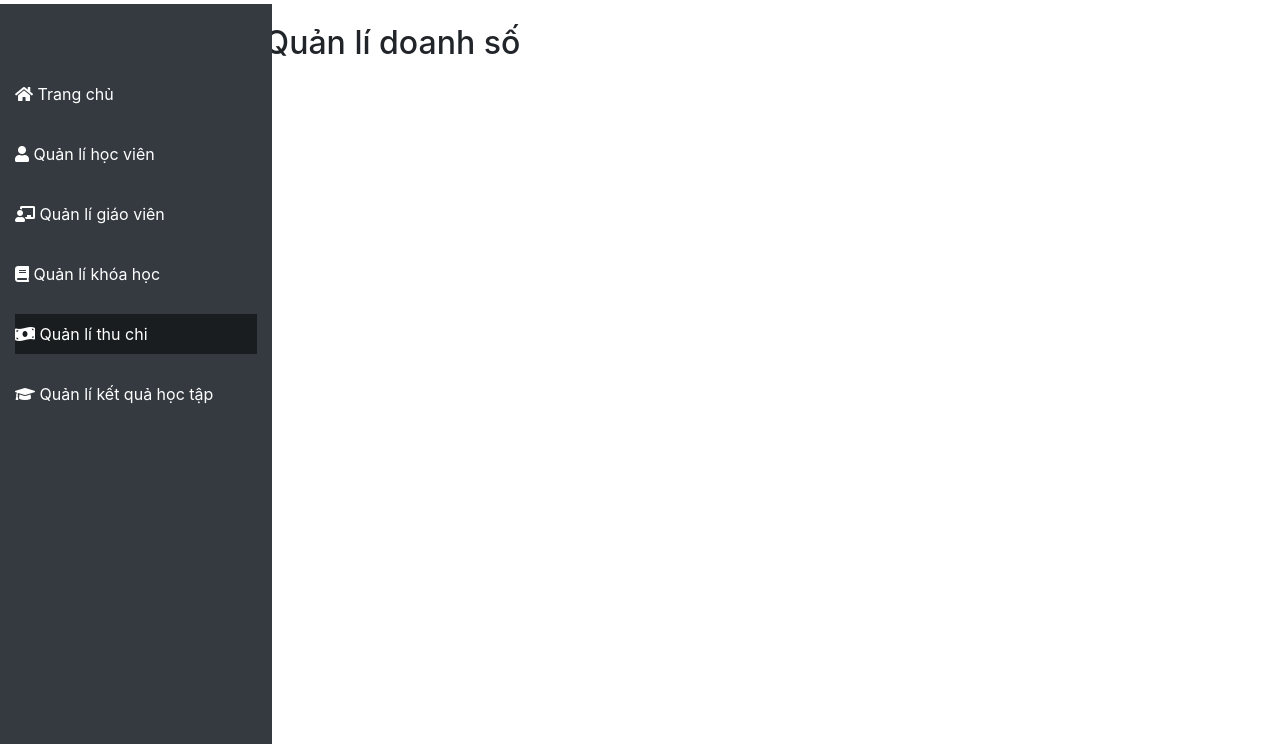
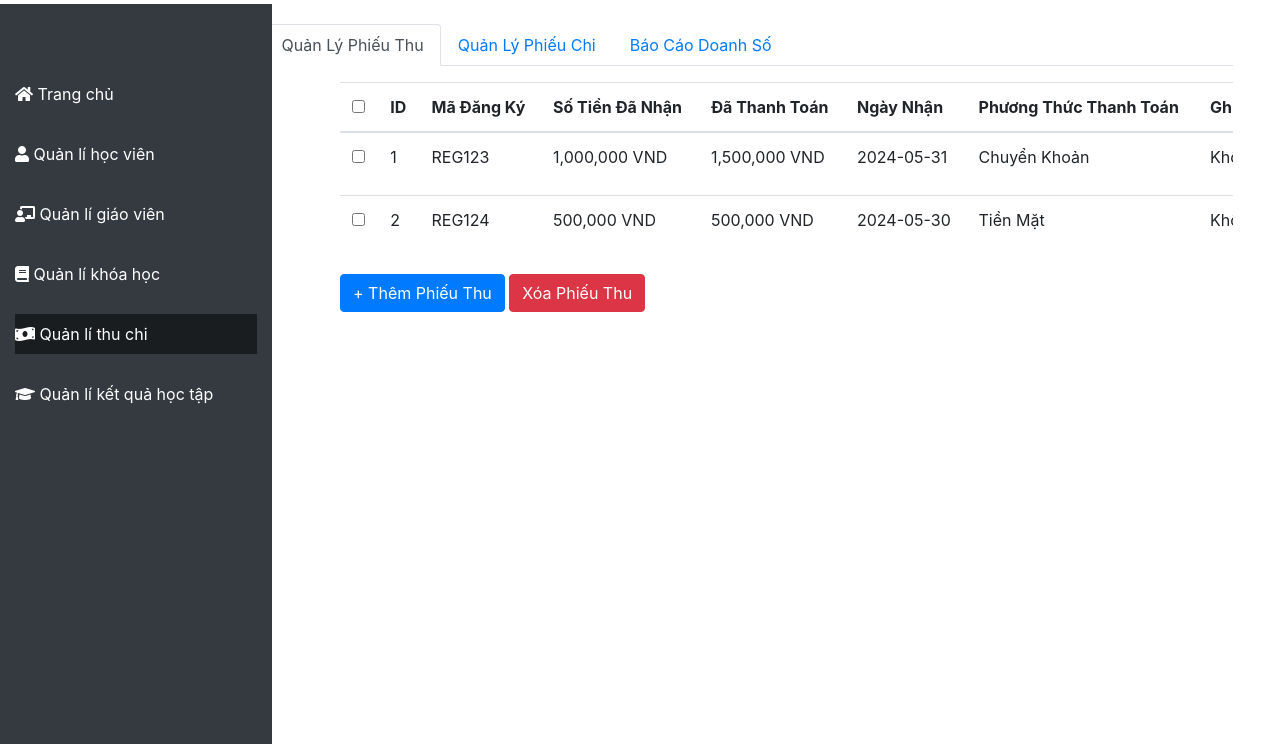
Before and after one commit to NguyenTungSk2004/QuanliTrungTamTA, a PHP site: page /QuanLiTrungTamTA/payment in a window 1280 px wide. Shown: the part 56-800 px from the top of the page. Run offline with PHP 8.4, Linux system fonts and the light colour scheme; the visitor is signed in with stand-in values (Sample User, id 1); some libraries are stand-ins or nearby versions.

Commit message:
update giao diện trang quản lí thu chi

```diff
--- a/app/Controller/PaymentController.php
+++ b/app/Controller/PaymentController.php
@@ -4,5 +4,39 @@ class PaymentController{
     public function index(){
         include './app/View/Payment/payment.php';
     }
+    public function show($param){
+        $data = $this->dataReport();
+        $result = $data[0];
+        $averageIncome = $data[1];
+        $Income = $data[2];
+
+        include './app/View/Payment/' .$param;
+    }
+
+    public function dataReport(){
+        // Dữ liệu minh họa (thống kê thu chi theo tháng)
+        $revenues = [5000000, 6000000, 5500000, 7000000, 8000000, 7500000]; // Doanh thu theo tháng
+        $expenses = [2000000, 2500000, 3000000, 3500000, 4000000, 4500000]; // Chi phí theo tháng
+        $Income = [];
+        for($i = 0; $i < count($revenues); $i++){
+            $Income[$i] = $revenues[$i] - $expenses[$i];
+        }
+
+        // Tính tổng doanh thu và tổng chi phí
+        $totalRevenue = array_sum($revenues);
+        $totalExpense = array_sum($expenses);
+
+        // Tính trung bình thu nhập hàng tháng
+        $averageIncome = ($totalRevenue - $totalExpense) / count($revenues);
+
+        // Xác định lời, lãi, lỗ
+        if ($averageIncome > 0) {
+            $result = "Lời";
+        } else {
+            $result = "Lỗ";
+        }
+
+        return [$result, $averageIncome, $Income];
+    }
 }
 ?>
--- /dev/null
+++ b/app/View/Payment/expenses.php
@@ -0,0 +1,54 @@
+<!DOCTYPE html>
+<html lang="en">
+<head>
+    <meta charset="UTF-8">
+    <meta name="viewport" content="width=device-width, initial-scale=1.0">
+    <title>Quản Lý Phiếu Thu</title>
+    <link rel="stylesheet" href="https://maxcdn.bootstrapcdn.com/bootstrap/4.5.2/css/bootstrap.min.css">
+    <script src="https://code.jquery.com/jquery-3.5.1.min.js"></script>
+</head>
+<body>
+    <div class="container mt-3">
+        <form method="post" action="" style="width: 67rem; margin-left: -4rem;">
+            <input type="hidden" name="delete_receipts" value="1">
+            <table class="table table-inverse">
+                <thead>
+                    <tr>
+                        <th><input type="checkbox" id="select_all"></th>
+                        <th>ID</th>
+                        <th>Mô Tả</th>
+                        <th>Số Tiền Chi</th>
+                        <th>Ngày Chi</th>
+                        <th>Phương Thức Chi</th>
+                        <th>Ghi Chú</th>
+                        <th>Hành Động</th>
+                    </tr>
+                </thead>
+                <tbody>
+                    <tr>
+                        <td><input type="checkbox" name="receipt_ids[]"></td>
+                        <td>1</td>
+                        <td>Thanh toán cho giáo viên</td>
+                        <td>1,000,000 VND</td>
+                        <td>2024-05-31</td>
+                        <td>Chuyển khoản</td>
+                        <td>Không có</td>
+                        <td><a href="view_expense.php?id=1" class="btn btn-info">Chi Tiết</a></td>
+                    </tr>
+                </tbody>
+            </table>
+            <button type="button" class="btn btn-primary">+ Thêm Phiếu chi</button>
+            <button type="submit" class="btn btn-danger">Xóa Phiếu chi</button>
+        </form>
+    </div>
+
+    <script>
+        // JavaScript for Select All Checkbox functionality
+        $(document).ready(function(){
+            $('#select_all').click(function(){
+                $('input[name="receipt_ids[]"]').prop('checked', this.checked);
+            });
+        });
+    </script>
+</body>
+</html>
--- a/app/View/Payment/payment.php
+++ b/app/View/Payment/payment.php
@@ -3,7 +3,7 @@
 <head>
   <meta charset="UTF-8">
   <meta name="viewport" content="width=device-width, initial-scale=1.0">
-  <title>Quản lí doanh số</title>
+  <title>Quản lí thu chi</title>
   <link rel="stylesheet" href="https://cdnjs.cloudflare.com/ajax/libs/font-awesome/5.15.4/css/all.min.css">
   <link rel="stylesheet" href="https://maxcdn.bootstrapcdn.com/bootstrap/4.5.2/css/bootstrap.min.css">
 </head>
@@ -15,7 +15,28 @@
 <!-- Main Content Section -->
 <div class="main-content">
     <div class="container mt-5">
-    <h2>Quản lí doanh số</h2>
+    <ul class="nav nav-tabs" id="myTab" role="tablist">
+            <li class="nav-item">
+                <a class="nav-link active" id="receipt-tab" data-toggle="tab" href="#receipt" role="tab" aria-controls="receipt" aria-selected="true">Quản Lý Phiếu Thu</a>
+            </li>
+            <li class="nav-item">
+                <a class="nav-link" id="expense-tab" data-toggle="tab" href="#expense" role="tab" aria-controls="expense" aria-selected="false">Quản Lý Phiếu Chi</a>
+            </li>
+            <li class="nav-item">
+                <a class="nav-link" id="report-tab" data-toggle="tab" href="#report" role="tab" aria-controls="report" aria-selected="false">Báo Cáo Doanh Số</a>
+            </li>
+        </ul>
+        <div class="tab-content" id="myTabContent">
+            <div class="tab-pane fade show active" id="receipt" role="tabpanel" aria-labelledby="receipt-tab">
+                <iframe src="./payment/receipts" frameborder="0" class="w-100" style="height: 80vh;"></iframe>
+            </div>
+            <div class="tab-pane fade" id="expense" role="tabpanel" aria-labelledby="expense-tab">
+                <iframe src="./payment/expenses" frameborder="0" class="w-100" style="height: 80vh;"></iframe>
+            </div>
+            <div class="tab-pane fade" id="report" role="tabpanel" aria-labelledby="report-tab">
+                <iframe src="./payment/report" frameborder="0" class="w-100" style="height: 80vh;"></iframe>
+            </div>
+        </div>
     </div>
 </div>
 <!-- Bootstrap JS and jQuery -->
--- /dev/null
+++ b/app/View/Payment/receipts.php
@@ -0,0 +1,68 @@
+<!DOCTYPE html>
+<html lang="en">
+<head>
+    <meta charset="UTF-8">
+    <meta name="viewport" content="width=device-width, initial-scale=1.0">
+    <title>Quản Lý Phiếu Thu</title>
+    <link rel="stylesheet" href="https://maxcdn.bootstrapcdn.com/bootstrap/4.5.2/css/bootstrap.min.css">
+    <script src="https://code.jquery.com/jquery-3.5.1.min.js"></script>
+</head>
+<body>
+    <div class="container mt-3">
+        <form method="post" action="" style="width: 67rem; margin-left: -4rem;">
+            <input type="hidden" name="delete_receipts" value="1">
+            <table class="table table-inverse">
+                <thead>
+                    <tr>
+                        <th><input type="checkbox" id="select_all"></th>
+                        <th>ID</th>
+                        <th>Mã Đăng Ký</th>
+                        <th>Số Tiền Đã Nhận</th>
+                        <th>Đã Thanh Toán</th>
+                        <th>Ngày Nhận</th>
+                        <th>Phương Thức Thanh Toán</th>
+                        <th>Ghi Chú</th>
+                        <th>Hành Động</th>
+                    </tr>
+                </thead>
+                <tbody>
+                    <tr>
+                        <td><input type="checkbox" name="receipt_ids[]"></td>
+                        <td>1</td>
+                        <td>REG123</td>
+                        <td>1,000,000 VND</td>
+                        <td>1,500,000 VND</td>
+                        <td>2024-05-31</td>
+                        <td>Chuyển Khoản</td>
+                        <td>Không có</td>
+                        <td><a href="view_receipt.php?id=1" class="btn btn-info">Chi Tiết</a></td>
+                    </tr>
+                    <tr>
+                        <td><input type="checkbox" name="receipt_ids[]"></td>
+                        <td>2</td>
+                        <td>REG124</td>
+                        <td>500,000 VND</td>
+                        <td>500,000 VND</td>
+                        <td>2024-05-30</td>
+                        <td>Tiền Mặt</td>
+                        <td>Không có</td>
+                        <td><a href="view_receipt.php?id=2" class="btn btn-info">Chi Tiết</a></td>
+                    </tr>
+                    <!-- Thêm các dòng dữ liệu giả khác nếu cần -->
+                </tbody>
+            </table>
+            <button type="button" class="btn btn-primary">+ Thêm Phiếu Thu</button>
+            <button type="submit" class="btn btn-danger">Xóa Phiếu Thu</button>
+        </form>
+    </div>
+
+    <script>
+        // JavaScript for Select All Checkbox functionality
+        $(document).ready(function(){
+            $('#select_all').click(function(){
+                $('input[name="receipt_ids[]"]').prop('checked', this.checked);
+            });
+        });
+    </script>
+</body>
+</html>
--- /dev/null
+++ b/app/View/Payment/report.php
@@ -0,0 +1,115 @@
+<!DOCTYPE html>
+<html lang="en">
+<head>
+    <meta charset="UTF-8">
+    <meta name="viewport" content="width=device-width, initial-scale=1.0">
+    <title>Báo Cáo Doanh Số</title>
+    <link rel="stylesheet" href="https://maxcdn.bootstrapcdn.com/bootstrap/4.5.2/css/bootstrap.min.css">
+    <script src="https://cdnjs.cloudflare.com/ajax/libs/Chart.js/3.7.0/chart.min.js"></script>
+</head>
+<body>
+    <div class="container mt-3">
+        <h2 class="mb-4">Báo Cáo Doanh Số</h2>
+        <div class="row">
+            <div class="col-md-6">
+                <canvas id="revenueChart"></canvas>
+            </div>
+            <div class="col-md-6">
+                <canvas id="expenseChart"></canvas>
+            </div>
+        </div>
+        <div class="row mt-5">
+        <div class="col-md-6">
+            <h4>Danh Sách Doanh Thu</h4>
+            <table class="table table-inverse">
+                <tr>
+                    <td align=center><b>Tháng</b></td>
+                    <th>Doanh Thu</th>
+                </tr>
+                <?php
+                    foreach($Income as $key => $value){
+                        echo "<tr><td align=center>" . ($key + 1) . "</td><td>$" . number_format($value, 2) . "</td></tr>";
+                    }
+                ?>
+            </table>
+
+            </div>
+            <div class="col-md-6">
+                <canvas id="percentageChart" class="mb-3"></canvas>
+                <?php
+                echo "<b>Trung bình thu nhập hàng tháng:</b> $" . number_format($averageIncome, 2) . " ($result)";
+            ?>
+            </div>
+        </div>
+    </div>
+
+    <script>
+        // Dữ liệu minh họa (thống kê thu chi theo tháng)
+        var revenueData = {
+            labels: ["Tháng 1", "Tháng 2", "Tháng 3", "Tháng 4", "Tháng 5", "Tháng 6"],
+            datasets: [{
+                label: 'Thu Tiền',
+                data: [5000000, 6000000, 5500000, 7000000, 8000000, 7500000],
+                backgroundColor: 'rgba(54, 162, 235, 0.8)',
+                borderColor: 'rgba(54, 162, 235, 1)',
+                borderWidth: 1
+            }]
+        };
+
+        var expenseData = {
+            labels: ["Tháng 1", "Tháng 2", "Tháng 3", "Tháng 4", "Tháng 5", "Tháng 6"],
+            datasets: [{
+                label: 'Chi Tiền',
+                data: [2000000, 2500000, 3000000, 3500000, 4000000, 4500000],
+                backgroundColor: 'rgba(255, 99, 132, 0.8)',
+                borderColor: 'rgba(255, 99, 132, 1)',
+                borderWidth: 1
+            }]
+        };
+
+        // Tính tổng thu và tổng chi
+        var totalRevenue = revenueData.datasets[0].data.reduce((a, b) => a + b, 0);
+        var totalExpense = expenseData.datasets[0].data.reduce((a, b) => a + b, 0);
+        var percentageData = {
+            labels: ["Thu Tiền", "Chi Tiền"],
+            datasets: [{
+                label: 'Phần trăm',
+                data: [totalRevenue, totalExpense],
+                backgroundColor: ['rgba(54, 162, 235, 0.8)', 'rgba(255, 99, 132, 0.8)'],
+                borderColor: ['rgba(54, 162, 235, 1)', 'rgba(255, 99, 132, 1)'],
+                borderWidth: 1
+            }]
+        };
+
+        // Vẽ biểu đồ
+        var revenueChart = new Chart(document.getElementById('revenueChart').getContext('2d'), {
+            type: 'bar',
+            data: revenueData,
+            options: {
+                scales: {
+                    y: {
+                        beginAtZero: true
+                    }
+                }
+            }
+        });
+
+        var expenseChart = new Chart(document.getElementById('expenseChart').getContext('2d'), {
+            type: 'bar',
+            data: expenseData,
+            options: {
+                scales: {
+                    y: {
+                        beginAtZero: true
+                    }
+                }
+            }
+        });
+
+        var percentageChart = new Chart(document.getElementById('percentageChart').getContext('2d'), {
+            type: 'doughnut',
+            data: percentageData
+        });
+    </script>
+</body>
+</html>
--- a/index.php
+++ b/index.php
@@ -76,6 +76,9 @@ if(isset($_SESSION['full_name']) && !empty($_SESSION['full_name']))
 
     // Điều hướng của quản lí thanh toán
     $route->get('/payment', 'PaymentController@index');
+    $route->get('/payment/receipts', 'PaymentController@show@receipts.php');
+    $route->get('/payment/expenses', 'PaymentController@show@expenses.php');
+    $route->get('/payment/report', 'PaymentController@show@report.php');
 
     // Điều hướng của quản lí kết quả học tập
     $route->get('/achievement', 'AchievementController@index');
```
